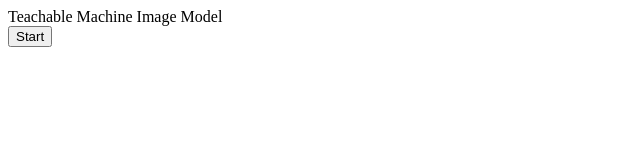
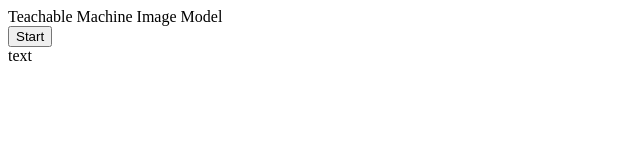
Before and after one commit to Evan977512/ai_pencilAndEraser, a plain HTML site: page index.html in a window 1280 px wide. Shown: the full height of the page, 0-640 px from the left. Drawn offline with Linux system fonts and the light colour scheme.

Commit message:
index updated 5

```diff
--- a/index.html
+++ b/index.html
@@ -10,7 +10,7 @@
     <div>Teachable Machine Image Model</div>
     <button type="button" onclick="init()">Start</button>
     <div id="webcam-container"></div>
-    <div id="label-container"></div>
+    <div id="label-container">text</div>
     <script src="https://cdn.jsdelivr.net/npm/@tensorflow/tfjs@1.3.1/dist/tf.min.js"></script>
     <script src="https://cdn.jsdelivr.net/npm/@teachablemachine/image@0.8/dist/teachablemachine-image.min.js"></script>
     <script type="text/javascript">
```
